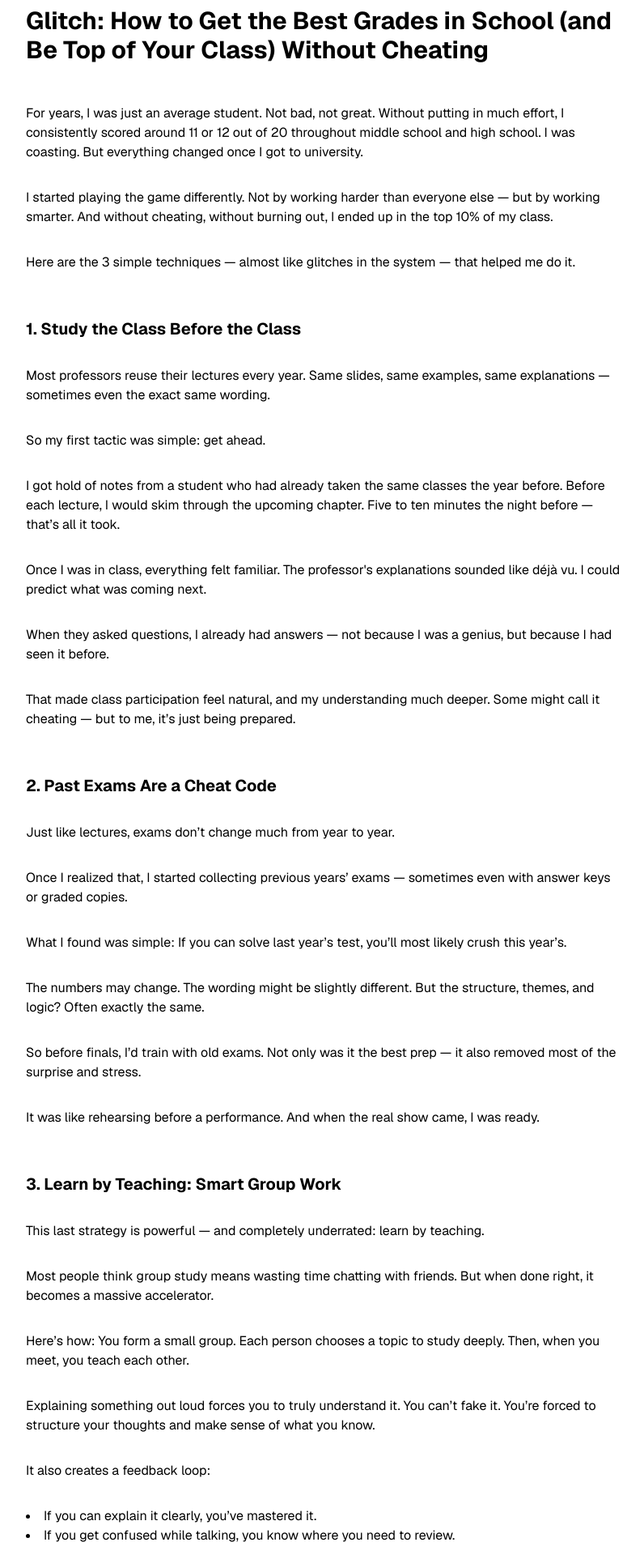
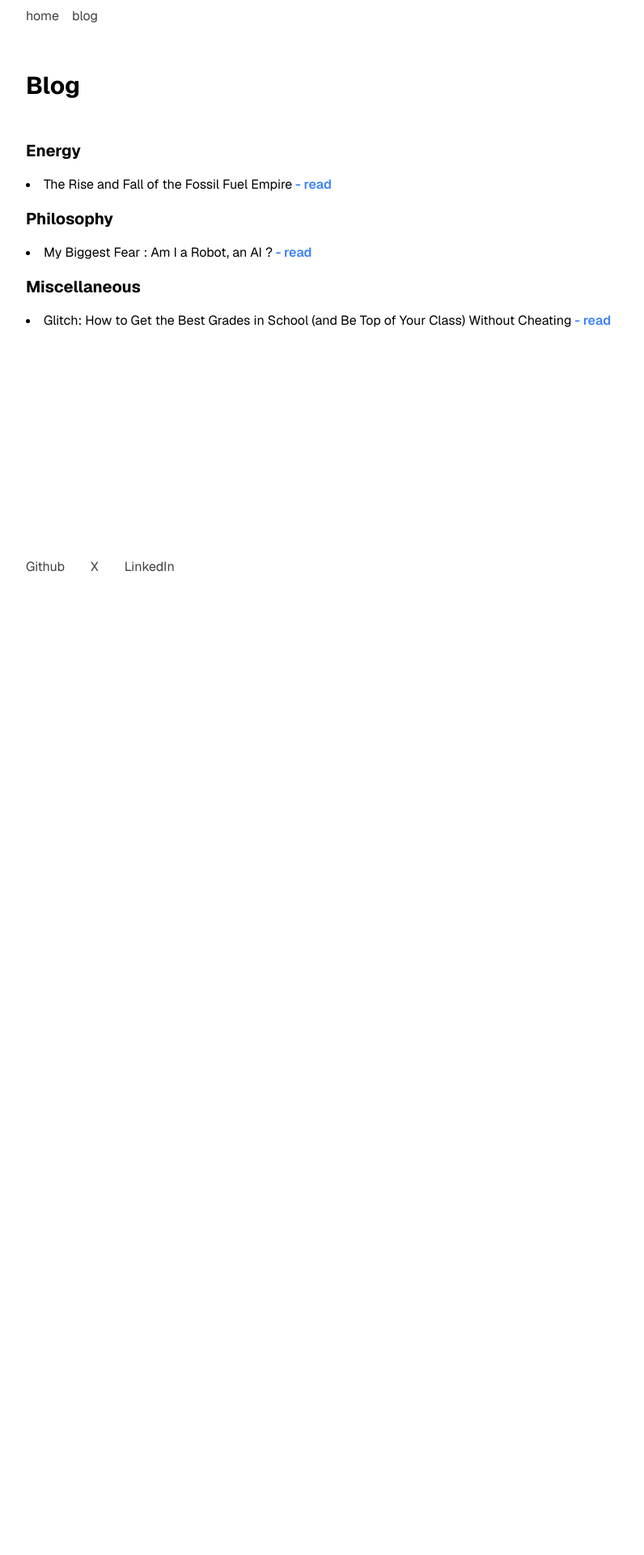
Before and after one commit to malikbarbier7/portfolio-malikbarbier, a Next.js app: page /blog/main in a window 1280 px wide. Shown: the part 40-1960 px from the top of the page at 81% size, without its empty margins (240-1036 px from the left). After the commit the page ends 800 px from the top, so only its background shows below. Built offline with nearby package versions, Linux system fonts and the light colour scheme.

Commit message:
modif article

```diff
--- a/app/blog/main/page.tsx
+++ b/app/blog/main/page.tsx
@@ -1,53 +1,44 @@
 import React from 'react';
-import Image from 'next/image';
+import Link from 'next/link';
 
 const TestArticle = () => {
   return (
     <div className="max-w-3xl mx-auto py-8 px-4 lg:py-12 min-h-screen flex flex-col gap-12">
       <header className="flex flex-col gap-4">
-        <h1 className="text-3xl font-bold">Glitch: How to Get the Best Grades in School (and Be Top of Your Class) Without Cheating</h1>
+        <nav className="flex gap-4 mt-0 mb-10">
+          <Link href="/" className="text-neutral-700 hover:underline">home</Link>
+          <Link href="/blog/main" className="text-neutral-700 hover:underline">blog</Link>
+        </nav>
+        <h1 className="font-caption text-2xl lg:text-3xl font-bold">Blog</h1>
       </header>
 
       <main className="flex-1 flex flex-col gap-6 lg:gap-8">
-        <p>For years, I was just an average student. Not bad, not great. Without putting in much effort, I consistently scored around 11 or 12 out of 20 throughout middle school and high school. I was coasting. But everything changed once I got to university.</p>
-        <p>I started playing the game differently. Not by working harder than everyone else — but by working smarter. And without cheating, without burning out, I ended up in the top 10% of my class.</p>
-        <p>Here are the 3 simple techniques — almost like glitches in the system — that helped me do it.</p>
+        <div className="flex flex-col gap-4">
+          <h2 className="font-caption text-lg lg:text-xl font-bold">Energy</h2>
+          <ul className="list-disc list-inside">
+            <li>
+              <span>The Rise and Fall of the Fossil Fuel Empire</span>
+              <Link href="/blog/the-rise-and-fall-of-the-fossil-fuel-empire" className="text-blue-500 font-semibold hover:underline"> - read</Link>
+            </li>
+          </ul>
 
-        <h2 className="text-xl font-bold mt-6">1. Study the Class Before the Class</h2>
-        <p>Most professors reuse their lectures every year. Same slides, same examples, same explanations — sometimes even the exact same wording.</p>
-        <p>So my first tactic was simple: get ahead.</p>
-        <p>I got hold of notes from a student who had already taken the same classes the year before. Before each lecture, I would skim through the upcoming chapter. Five to ten minutes the night before — that’s all it took.</p>
-        <p>Once I was in class, everything felt familiar. The professor's explanations sounded like déjà vu. I could predict what was coming next.</p>
-        <p>When they asked questions, I already had answers — not because I was a genius, but because I had seen it before.</p>
-        <p>That made class participation feel natural, and my understanding much deeper. Some might call it cheating — but to me, it’s just being prepared.</p>
+          <h2 className="font-caption text-lg lg:text-xl font-bold">Philosophy</h2>
+          <ul className="list-disc list-inside">
+            <li>
+              <span>My Biggest Fear : Am I a Robot, an AI ?</span>
+              <Link href="/blog/my-biggest-fear-am-i-a-robot" className="text-blue-500 font-semibold hover:underline"> - read</Link>
+            </li>
+          </ul>
 
-        <h2 className="text-xl font-bold mt-6">2. Past Exams Are a Cheat Code</h2>
-        <p>Just like lectures, exams don’t change much from year to year.</p>
-        <p>Once I realized that, I started collecting previous years’ exams — sometimes even with answer keys or graded copies.</p>
-        <p>What I found was simple: If you can solve last year’s test, you’ll most likely crush this year’s.</p>
-        <p>The numbers may change. The wording might be slightly different. But the structure, themes, and logic? Often exactly the same.</p>
-        <p>So before finals, I’d train with old exams. Not only was it the best prep — it also removed most of the surprise and stress.</p>
-        <p>It was like rehearsing before a performance. And when the real show came, I was ready.</p>
-
-        <h2 className="text-xl font-bold mt-6">3. Learn by Teaching: Smart Group Work</h2>
-        <p>This last strategy is powerful — and completely underrated: learn by teaching.</p>
-        <p>Most people think group study means wasting time chatting with friends. But when done right, it becomes a massive accelerator.</p>
-        <p>Here’s how: You form a small group. Each person chooses a topic to study deeply. Then, when you meet, you teach each other.</p>
-        <p>Explaining something out loud forces you to truly understand it. You can’t fake it. You’re forced to structure your thoughts and make sense of what you know.</p>
-        <p>It also creates a feedback loop:</p>
-        <ul className="list-disc list-inside">
-          <li>If you can explain it clearly, you’ve mastered it.</li>
-          <li>If you get confused while talking, you know where you need to review.</li>
-        </ul>
-        <p>Bonus: it’s more fun and way less isolating than studying alone.</p>
-
-        <h2 className="text-xl font-bold mt-6">🧠 Conclusion: School Is a Game. Learn to Play It.</h2>
-        <p>This isn’t about cheating or taking shortcuts. It’s about understanding the system and using it strategically.</p>
-        <p>You don’t need to work all night or memorize textbooks blindly. You just need to study smarter, focus on what matters, and prepare in a way that gives you the upper hand.</p>
-        <p>Success at school isn’t just about talent or intelligence — it’s about approach. And the methods you use here can follow you far beyond the classroom.</p>
-        <p>So instead of letting the system test you... Test the system. Prepare like a strategist. Play the long game. And turn your education into your personal victory.</p>
+          <h2 className="font-caption text-lg lg:text-xl font-bold">Miscellaneous</h2>
+          <ul className="list-disc list-inside">
+            <li>
+              <span>Glitch: How to Get the Best Grades in School (and Be Top of Your Class) Without Cheating</span>
+              <Link href="/blog/how-to-get-the-best-grades-in-school" className="text-blue-500 font-semibold hover:underline"> - read</Link>
+            </li>
+          </ul>
+        </div>
       </main>
-
 
       <footer className="flex items-center gap-4 lg:gap-8 flex-wrap text-neutral-700">
         <a className="text-neutral-700 hover:underline" href="https://github.com/malikbarbier7/tomatotime/settings">Github</a>
```
